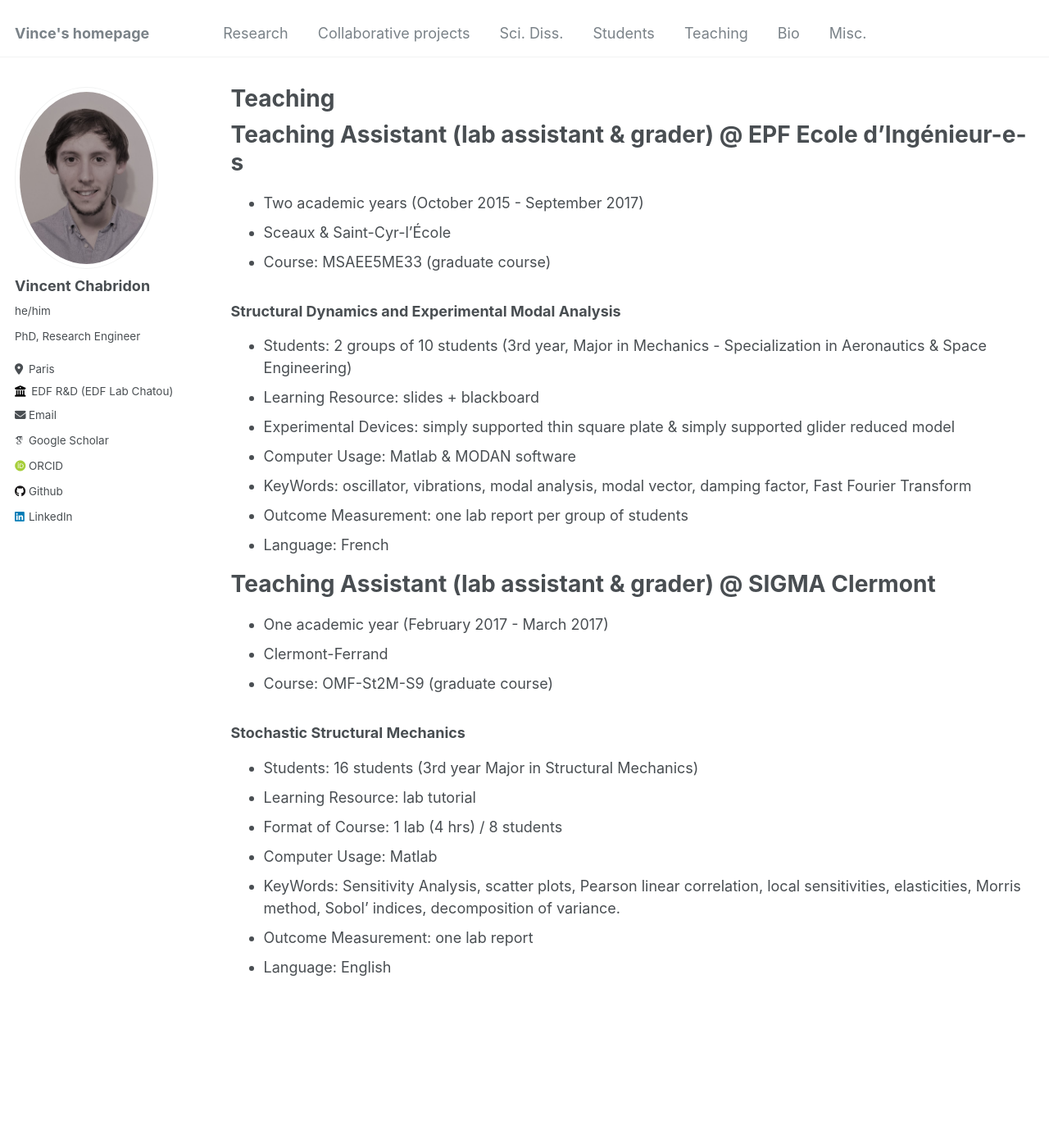
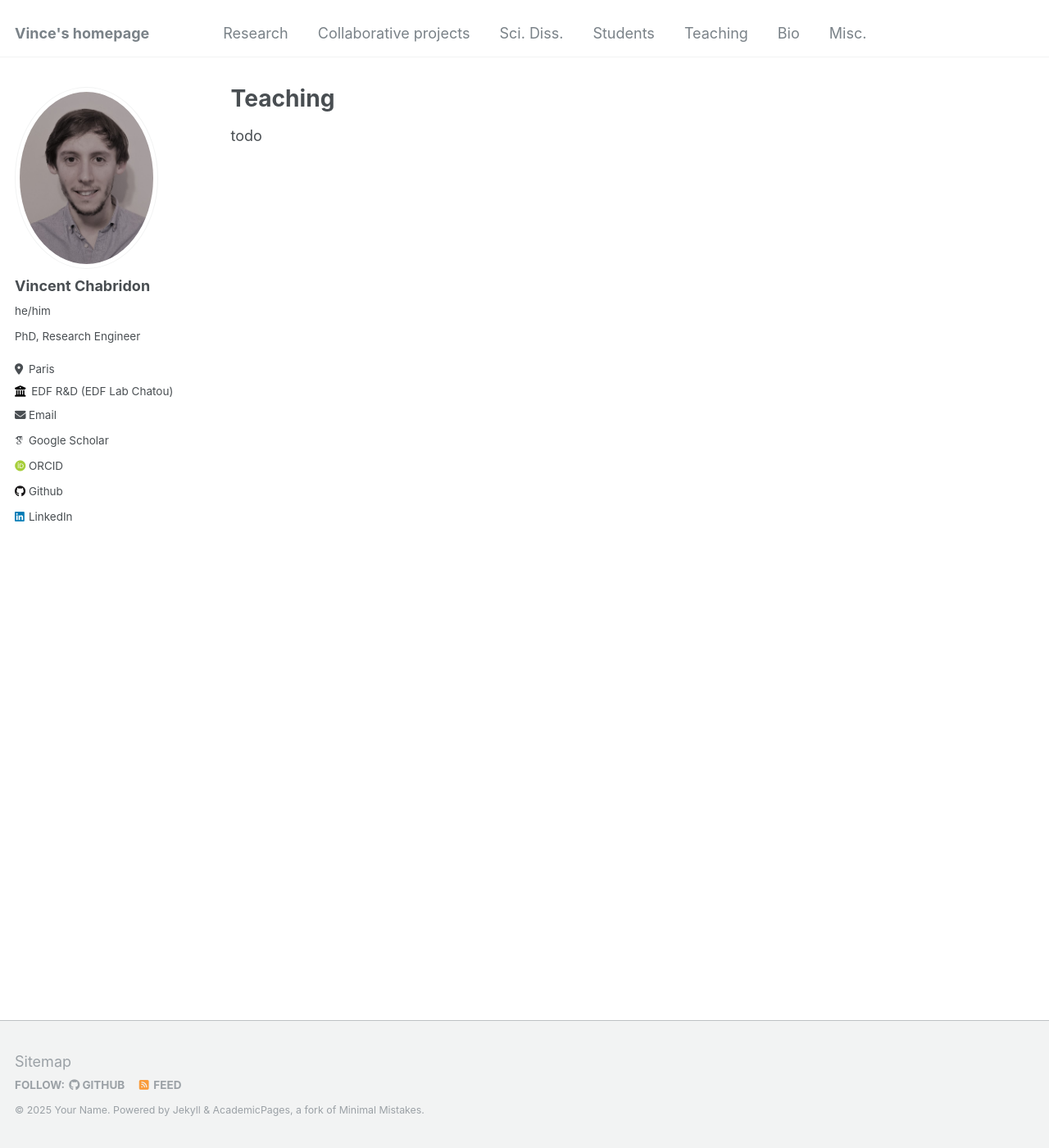
Before and after one commit to vchabri/vchabri.github.io, a Jekyll site: the page built from _pages/teaching_experiences.md, in a window 1280 px wide and 1400 px high. Shown: the whole window at 82% size. Built offline with Jekyll 4.4.1, drawn with Linux system fonts in a browser that asks for light colours; some web fonts are replaced.

Commit message:
Update teaching_experiences.md

```diff
--- a/_pages/teaching_experiences.md
+++ b/_pages/teaching_experiences.md
@@ -6,30 +6,4 @@ author_profile: true
 ---
 
 
-# Teaching Assistant (lab assistant & grader) @ EPF Ecole d'Ingénieur-e-s
-- Two academic years (October 2015 - September 2017)
-- Sceaux & Saint-Cyr-l'École
-- Course: MSAEE5ME33 (graduate course)
-
-### Structural Dynamics and Experimental Modal Analysis
-- Students: 2 groups of 10 students (3rd year, Major in Mechanics - Specialization in Aeronautics & Space Engineering)
-- Learning Resource: slides + blackboard
-- Experimental Devices: simply supported thin square plate & simply supported glider reduced model
-- Computer Usage: Matlab & MODAN software
-- KeyWords: oscillator, vibrations, modal analysis, modal vector, damping factor, Fast Fourier Transform
-- Outcome Measurement: one lab report per group of students
-- Language: French
-
-# Teaching Assistant (lab assistant & grader) @ SIGMA Clermont
-- One academic year (February 2017 - March 2017)
-- Clermont-Ferrand
-- Course: OMF-St2M-S9 (graduate course)
-
-### Stochastic Structural Mechanics
-- Students: 16 students (3rd year Major in Structural Mechanics)
-- Learning Resource: lab tutorial
-- Format of Course: 1 lab (4 hrs) / 8 students
-- Computer Usage: Matlab
-- KeyWords: Sensitivity Analysis, scatter plots, Pearson linear correlation, local sensitivities, elasticities, Morris method, Sobol' indices, decomposition of variance.
-- Outcome Measurement: one lab report
-- Language: English
+todo
```
